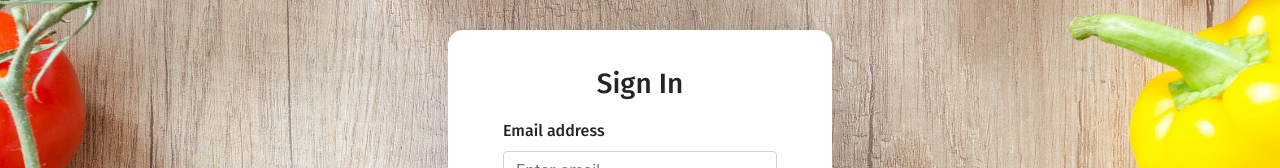
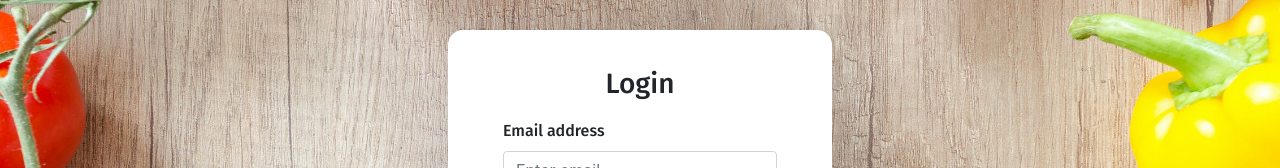
Before and after one commit to veryfaye/FreshFridge, a React (Create React App) app in the folder client/: page / in a window 1280 px wide. Shown: the part 163-331 px from the top of the page. Built offline with nearby package versions, Linux system fonts and the light colour scheme.

Commit message:
Change login screen and item shadow background

```diff
--- a/client/src/components/Login.js
+++ b/client/src/components/Login.js
@@ -6,7 +6,7 @@ export default class Login extends Component {
       <div className="auth-wrapper">
         <div className="auth-inner">
           <form>
-            <h3>Sign In</h3>
+            <h3>Login</h3>
 
             <div className="form-group">
               <label>Email address</label>
--- a/client/src/style/Item.css
+++ b/client/src/style/Item.css
@@ -4,7 +4,7 @@
   border-radius: 10px;
   width: 100%;
   margin-bottom: 7px;
-  box-shadow: 4px 5px #969595;
+  box-shadow: 4px 5px #338e3e58;
 }
 
 .deleteButton {
```
